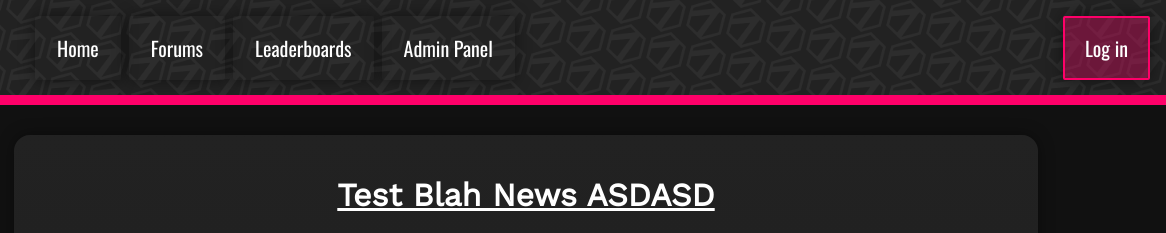
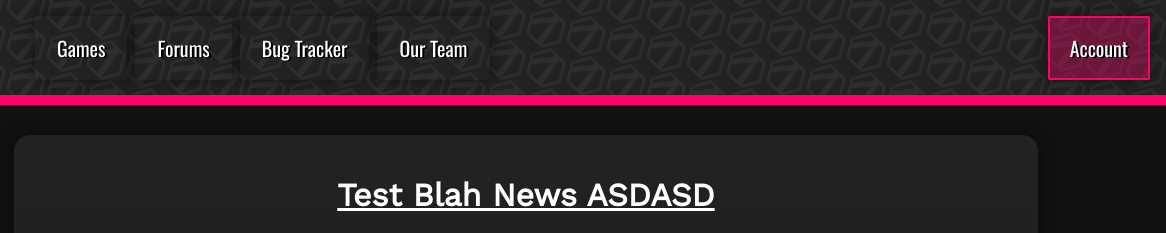
Before and after one commit to 7Sevens/7sevens-website, a plain HTML site: page frontend/index.html in a window 1280 px wide. Shown: the top 233 px of the page, 114-1280 px from the left. Drawn offline with nearby package versions, Linux system fonts and the light colour scheme.

Commit message:
Made buttons less placeholdery
and added a pretty dropshadow

```diff
--- a/frontend/index.html
+++ b/frontend/index.html
@@ -13,13 +13,13 @@
 
 		<div class="navbar">
 			<img class="logo" src="images/7Sevens.svg" width="75" height="75">
-			<button>Home</button>
+			<button>Games</button>
 			<button>Forums</button>
-			<button>Leaderboards</button>
-			<button>Admin Panel</button>
+			<button>Bug Tracker</button>
+			<button>Our Team</button>
 
 			<div class="login">
-				<button class="loginbutton">Log in</button>
+				<button class="loginbutton">Account</button>
 			</div>
 
 		</div>
--- a/frontend/navbuttons.css
+++ b/frontend/navbuttons.css
@@ -9,6 +9,7 @@
 	color: white;
 	font-weight: 200;
 	font-family: 'Oswald', sans-serif;
+	text-shadow: 2px 1px #000F;
 
 	border-style: solid;
 	border-color: #0000;
@@ -37,6 +38,8 @@
 	background-color: #fff2;
 	border-color: #ffff;
 
+	text-shadow: 1px 1px #ff0069;
+
 	transition:0.2s;
 
 
```
